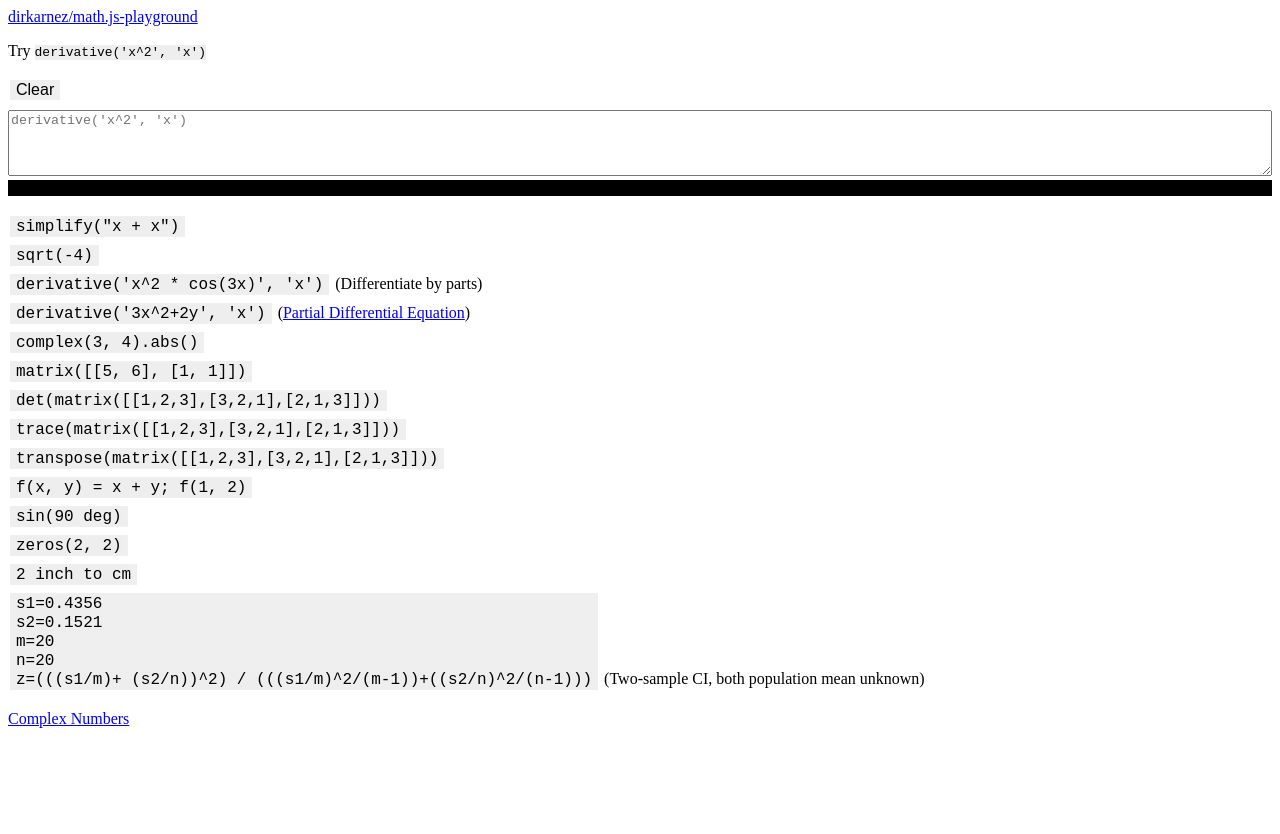
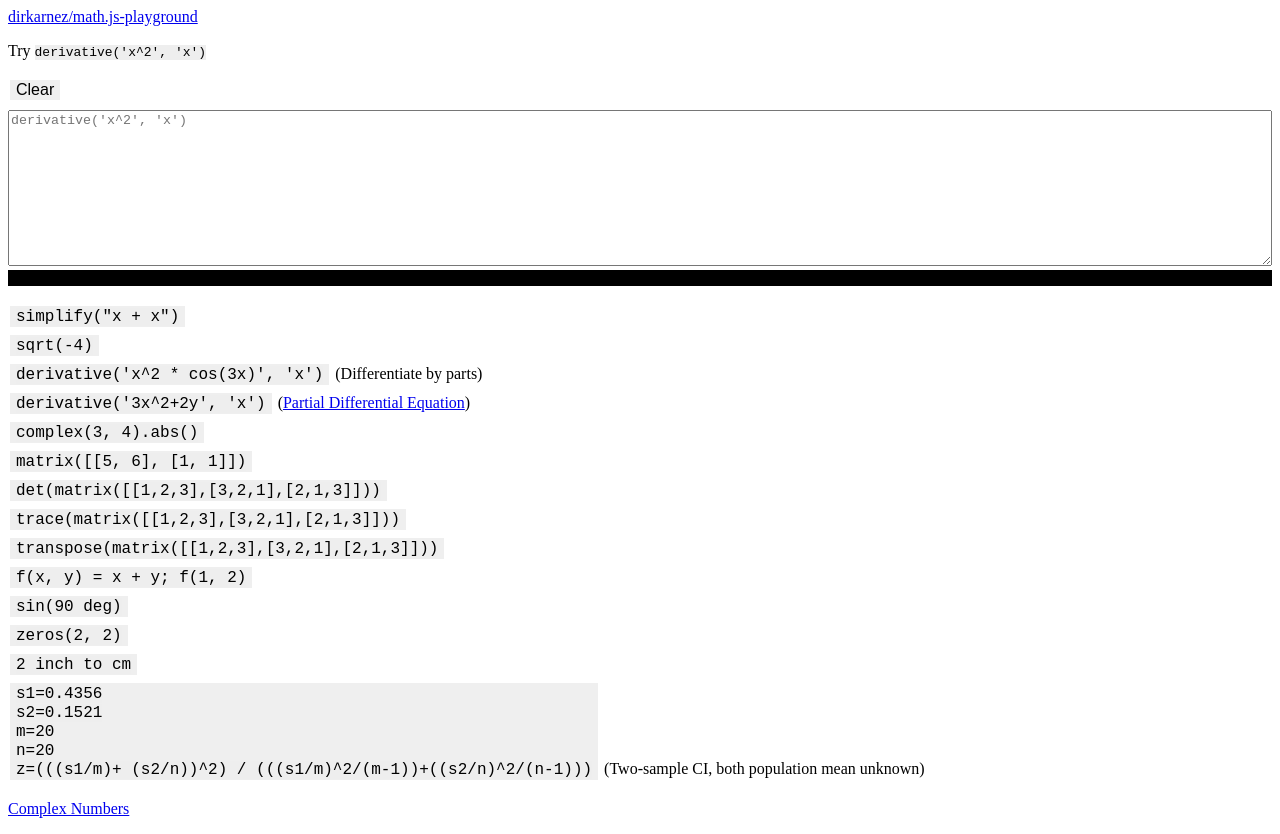
Before and after one commit to dirkarnez/math.js-playground, a plain HTML site: page index.html in a window 1280 px wide. Before the commit the page ends 800 px from the top, so only its background shows below. Drawn offline with nearby package versions, Linux system fonts and the light colour scheme.

Commit message:
- update index.html

```diff
--- a/index.html
+++ b/index.html
@@ -54,7 +54,7 @@
     <a href="https://github.com/dirkarnez/math.js-playground">dirkarnez/math.js-playground</a><br>
     <p>Try <code>derivative('x^2', 'x')</code></p>
     <div class="textarea-wrapper">
-    	<textarea id="input" rows="4" placeholder="derivative('x^2', 'x')"></textarea>
+    	<textarea id="input" rows="10" placeholder="derivative('x^2', 'x')"></textarea>
     </div>
     <div id="log"></div>
     <p id="shortcuts"></p>
```
